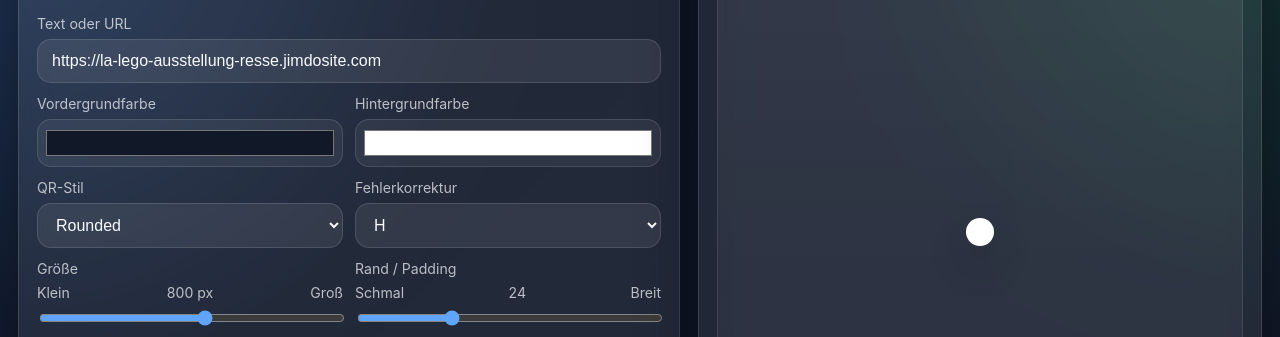
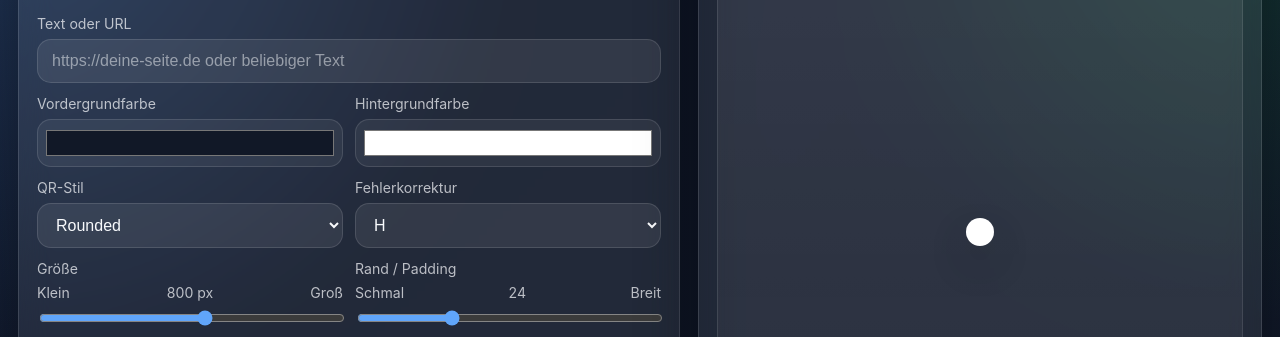
Before and after one commit to LAmasterdino/BetterQR, a plain HTML site: page index.html in a window 1280 px wide. Shown: the part 120-457 px from the top of the page. Drawn offline with Linux system fonts and the light colour scheme; a script that the page names is missing.

Commit message:
Update text input to remove default URL value
Removed default value from text input field.

```diff
--- a/index.html
+++ b/index.html
@@ -360,7 +360,7 @@
       </div><div class="grid">
     <div class="field full">
       <label for="text">Text oder URL</label>
-      <input id="text" type="text" placeholder="https://deine-seite.de oder beliebiger Text" value="https://la-lego-ausstellung-resse.jimdosite.com" />
+      <input id="text" type="text" placeholder="https://deine-seite.de oder beliebiger Text" />
     </div>
 
     <div class="field">
```
